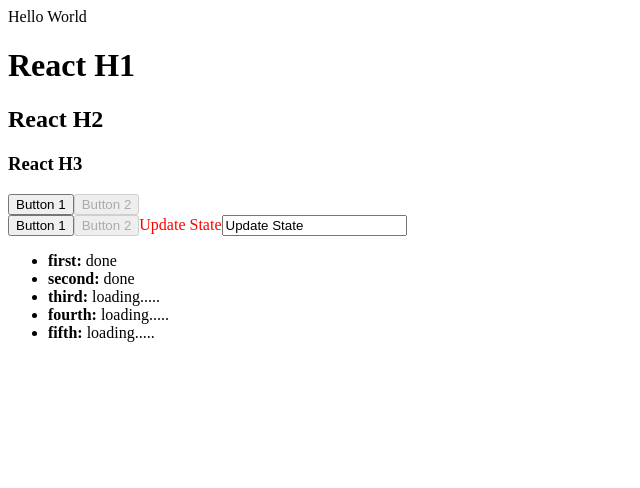
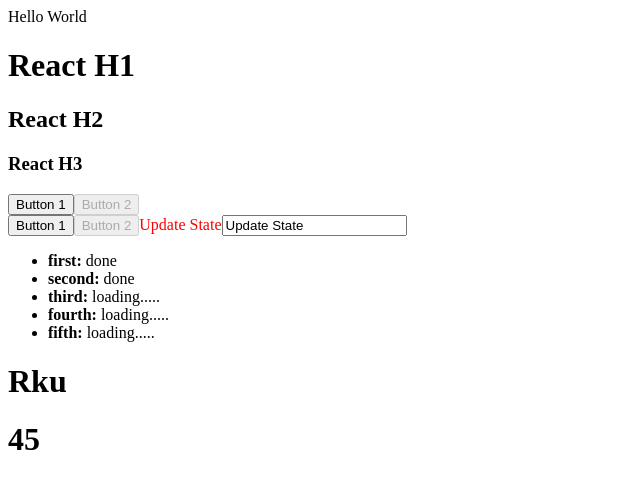
Before and after one commit to Jaydeep-Virani/demo, a React (Vite) app: page / in a window 1280 px wide. Shown: the top 488 px of the page, without its empty margins (0-640 px from the left). Built offline with nearby package versions, Linux system fonts and the light colour scheme.

Commit message:
02-01-0225

```diff
--- /dev/null
+++ b/src/lec0201/stateexmp.jsx
@@ -0,0 +1,12 @@
+import { useState } from "react";
+function Stateexmps(){
+    const [name] = useState("Rku");
+    const [age] = useState("45");
+    return (
+        <div>
+            <h1>{name}</h1>
+            <h1>{age}</h1>
+        </div>
+    );
+}
+export default Stateexmps;
--- a/src/main.jsx
+++ b/src/main.jsx
@@ -3,11 +3,13 @@
 import Stateexmp from "./lec2612/stateexmp";
 import StateMani from "./lec2612/statemani";
 import IterableExample from "./lec2612/objiter";
+import Stateexmps from "./lec0201/stateexmp";
 createRoot(document.getElementById('root')).render(
   <div>
     <MyComponent />
     <Stateexmp />
     <StateMani />
     <IterableExample />
+    <Stateexmps />
   </div>
 );
```
